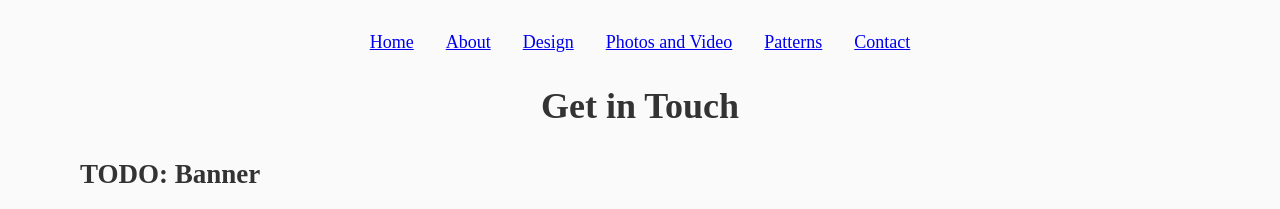
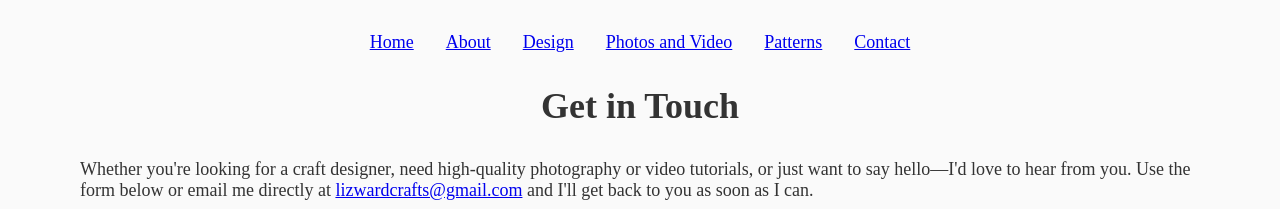
Before and after one commit to rdc501/liz-ward-crafts, a plain HTML site: page contact.html in a window 1280 px wide. Shown: the top 209 px of the page. Drawn offline with Linux system fonts and the light colour scheme.

Commit message:
Remove banners

```diff
--- a/contact.html
+++ b/contact.html
@@ -20,7 +20,6 @@
     <header>
         <h1>Get in Touch</h1>
     </header>
-    <h2><strong>TODO: Banner</strong></h2>
     <main>
         <p>Whether you're looking for a craft designer, need high-quality photography or video tutorials, or just want to say hello—I'd love to hear from you. Use the form below or email me directly at <a href="mailto:lizwardcrafts@gmail.com">lizwardcrafts@gmail.com</a> and I'll get back to you as soon as I can.</p>
 
```
Also changed, not shown: design.html (+0 -1 lines), patterns.html (+0 -1 lines), photography.html (+0 -1 lines).
